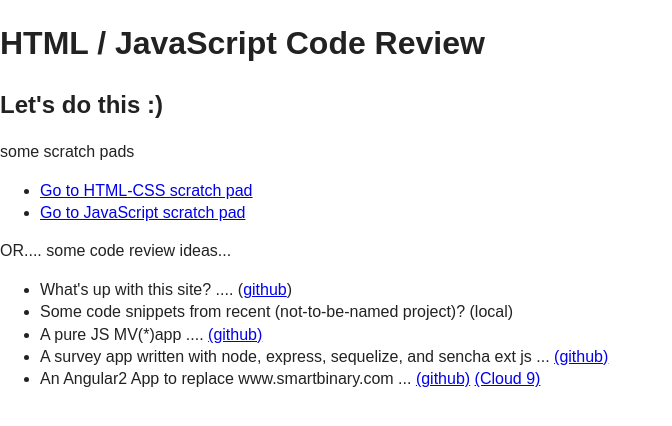
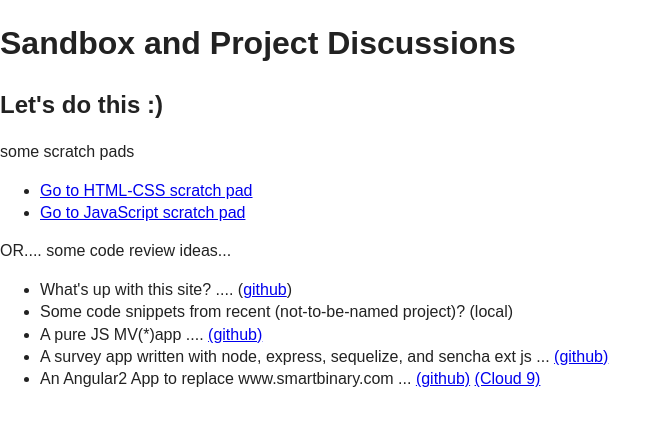
Before and after one commit to toddsmart/codereview, a website: page src/index.html in a window 1280 px wide. Shown: the whole page, without its empty margins (0-672 px from the left). Drawn offline with nearby package versions, Linux system fonts and the light colour scheme; files that its build step writes are made by us from their sources.

Commit message:
renamed project to better describe the nature of this hackathon of snippets

```diff
--- a/src/index.html
+++ b/src/index.html
@@ -30,7 +30,7 @@
     </head>
     <body>
         <header>
-            <h1>HTML / JavaScript Code Review</h1>
+            <h1>Sandbox and Project Discussions</h1>
 
             <!--[if lt IE 8]>
             <p class="browserupgrade">You are using an <strong>outdated</strong> browser. Please <a href="http://browsehappy.com/">upgrade your browser</a> to improve your experience.</p>
```
Also changed, not shown: dist/index.html, dist/js/main.js.
